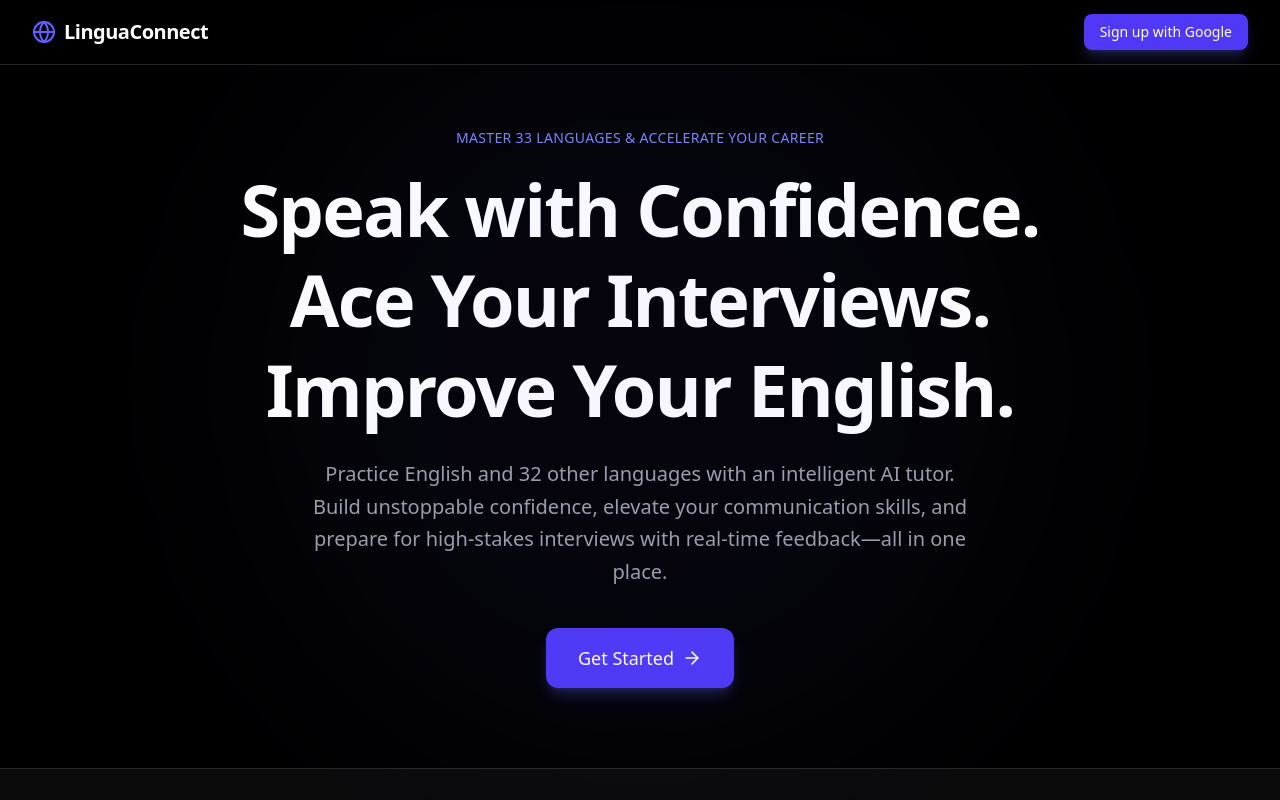
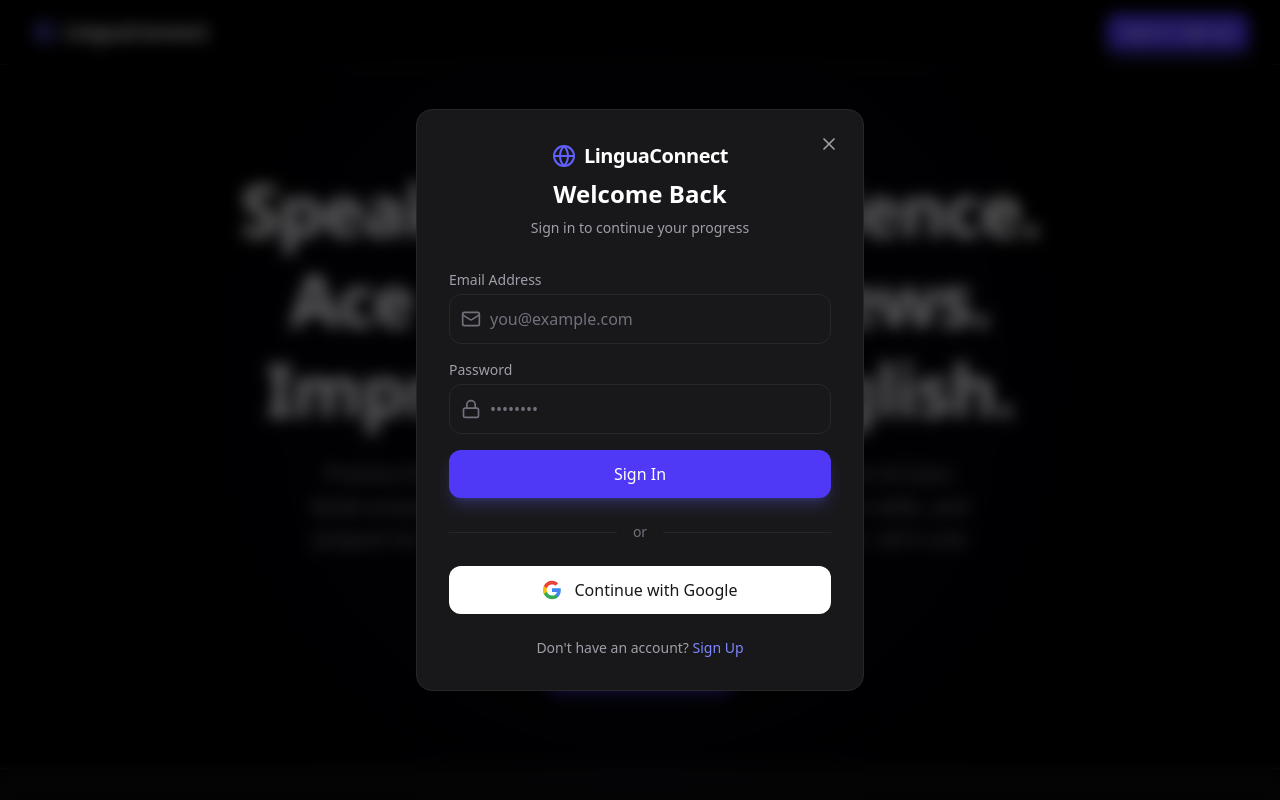
Before and after one commit to azadali201151-droid/Linguachat-, a React (Vite) app: page / in a window 1280 px wide. Both pictures are taken after a click on the button "Get Started". Shown: the top 800 px of the page. Built offline with nearby package versions, Linux system fonts and the light colour scheme; no server answers.

Commit message:
feat(auth): implement email and password authentication
Added email/password registration and login capabilities to the firebase service and integrated an authentication modal into the landing page.

```diff
--- a/src/LandingPage.tsx
+++ b/src/LandingPage.tsx
@@ -1,7 +1,7 @@
 import React, { useState } from 'react';
-import { motion } from 'motion/react';
-import { Globe, BookOpen, User, ArrowRight, MessageSquare, Briefcase, GraduationCap, AlertCircle, LayoutDashboard } from 'lucide-react';
-import { signInWithGoogle } from './lib/firebase';
+import { motion, AnimatePresence } from 'motion/react';
+import { Globe, BookOpen, User, ArrowRight, MessageSquare, Briefcase, GraduationCap, AlertCircle, LayoutDashboard, X, Mail, Lock } from 'lucide-react';
+import { signInWithGoogle, signInWithEmail, signUpWithEmail } from './lib/firebase';
 
 interface LandingPageProps {
   onSignIn?: () => void;
@@ -12,6 +12,13 @@
 
 export default function LandingPage({ onSignIn, user, onGoToApp, initialError }: LandingPageProps) {
   const [errorMsg, setErrorMsg] = useState<string | null>(initialError || null);
+  const [showAuthModal, setShowAuthModal] = useState(false);
+  const [isSignUp, setIsSignUp] = useState(false);
+
+  const [email, setEmail] = useState('');
+  const [password, setPassword] = useState('');
+  const [name, setName] = useState('');
+  const [isLoading, setIsLoading] = useState(false);
 
   React.useEffect(() => {
     if (initialError) {
@@ -19,12 +26,7 @@
     }
   }, [initialError]);
 
-  const handleAction = async () => {
-    if (user && onGoToApp) {
-      onGoToApp();
-      return;
-    }
-
+  const handleGoogleSignIn = async () => {
     try {
       setErrorMsg(null);
       await signInWithGoogle();
@@ -32,11 +34,38 @@
     } catch (error: any) {
       console.error(error);
       if (error?.code === 'auth/cancelled-popup-request' || error?.code === 'auth/popup-closed-by-user') {
-        // Ignored or handle gracefully
         setErrorMsg('Sign-in popup was closed before completing. Please try again.');
       } else {
         setErrorMsg(`Failed to sign in: ${error?.message || error?.code || 'Unknown Error'}`);
       }
+    }
+  };
+
+  const handleEmailAuth = async (e: React.FormEvent) => {
+    e.preventDefault();
+    setIsLoading(true);
+    setErrorMsg(null);
+    try {
+      if (isSignUp) {
+        await signUpWithEmail(email, password, name);
+      } else {
+        await signInWithEmail(email, password);
+      }
+      setShowAuthModal(false);
+      if (onSignIn) onSignIn();
+    } catch (error: any) {
+      console.error(error);
+      setErrorMsg(error?.message || 'Authentication failed. Please try again.');
+    } finally {
+      setIsLoading(false);
+    }
+  };
+
+  const handleAction = () => {
+    if (user && onGoToApp) {
+      onGoToApp();
+    } else {
+      setShowAuthModal(true);
     }
   };
 
@@ -60,7 +89,7 @@
                   Dashboard
                 </>
               ) : (
-                "Sign up with Google"
+                "Sign In / Sign Up"
               )}
             </button>
           </div>
@@ -221,6 +250,139 @@
       <footer className="py-8 border-t border-zinc-800 text-center text-zinc-500 text-sm">
         <p>&copy; {new Date().getFullYear()} LinguaConnect. All rights reserved.</p>
       </footer>
+
+      {/* Auth Modal */}
+      <AnimatePresence>
+        {showAuthModal && (
+          <div className="fixed inset-0 z-[100] flex items-center justify-center p-4 bg-black/60 backdrop-blur-sm">
+            <motion.div
+              initial={{ opacity: 0, scale: 0.95 }}
+              animate={{ opacity: 1, scale: 1 }}
+              exit={{ opacity: 0, scale: 0.95 }}
+              className="bg-[#18181b] border border-zinc-800 rounded-2xl p-6 md:p-8 w-full max-w-md relative shadow-2xl"
+            >
+              <button
+                onClick={() => setShowAuthModal(false)}
+                className="absolute top-4 right-4 text-zinc-400 hover:text-white transition-colors p-2"
+              >
+                <X className="w-5 h-5" />
+              </button>
+
+              <div className="text-center mb-8">
+                <div className="flex items-center justify-center gap-2 mb-2">
+                  <Globe className="w-6 h-6 text-indigo-500" />
+                  <span className="text-xl font-bold text-white tracking-tight">LinguaConnect</span>
+                </div>
+                <h3 className="text-2xl font-bold text-white mb-2">
+                  {isSignUp ? 'Create an Account' : 'Welcome Back'}
+                </h3>
+                <p className="text-zinc-400 text-sm">
+                  {isSignUp ? 'Sign up to start learning' : 'Sign in to continue your progress'}
+                </p>
+              </div>
+
+              <form onSubmit={handleEmailAuth} className="space-y-4">
+                {isSignUp && (
+                  <div>
+                    <label className="block text-sm font-medium text-zinc-400 mb-1">Full Name</label>
+                    <div className="relative">
+                      <div className="absolute inset-y-0 left-0 pl-3 flex items-center pointer-events-none text-zinc-500">
+                        <User className="w-5 h-5" />
+                      </div>
+                      <input
+                        type="text"
+                        value={name}
+                        onChange={(e) => setName(e.target.value)}
+                        className="w-full bg-zinc-900 border border-zinc-800 rounded-xl py-3 pl-10 pr-4 text-white placeholder-zinc-500 focus:outline-none focus:ring-2 focus:ring-indigo-500/50 focus:border-indigo-500 transition-all"
+                        placeholder="John Doe"
+                        required
+                      />
+                    </div>
+                  </div>
+                )}
+                <div>
+                  <label className="block text-sm font-medium text-zinc-400 mb-1">Email Address</label>
+                  <div className="relative">
+                    <div className="absolute inset-y-0 left-0 pl-3 flex items-center pointer-events-none text-zinc-500">
+                      <Mail className="w-5 h-5" />
+                    </div>
+                    <input
+                      type="email"
+                      value={email}
+                      onChange={(e) => setEmail(e.target.value)}
+                      className="w-full bg-zinc-900 border border-zinc-800 rounded-xl py-3 pl-10 pr-4 text-white placeholder-zinc-500 focus:outline-none focus:ring-2 focus:ring-indigo-500/50 focus:border-indigo-500 transition-all"
+                      placeholder="you@example.com"
+                      required
+                    />
+                  </div>
+                </div>
+                <div>
+                  <label className="block text-sm font-medium text-zinc-400 mb-1">Password</label>
+                  <div className="relative">
+                    <div className="absolute inset-y-0 left-0 pl-3 flex items-center pointer-events-none text-zinc-500">
+                      <Lock className="w-5 h-5" />
+                    </div>
+                    <input
+                      type="password"
+                      value={password}
+                      onChange={(e) => setPassword(e.target.value)}
+                      className="w-full bg-zinc-900 border border-zinc-800 rounded-xl py-3 pl-10 pr-4 text-white placeholder-zinc-500 focus:outline-none focus:ring-2 focus:ring-indigo-500/50 focus:border-indigo-500 transition-all"
+                      placeholder="••••••••"
+                      required
+                      minLength={6}
+                    />
+                  </div>
+                </div>
+
+                <button
+                  type="submit"
+                  disabled={isLoading}
+                  className="w-full py-3 px-4 bg-indigo-600 hover:bg-indigo-500 text-white rounded-xl font-medium transition-colors shadow-lg shadow-indigo-500/25 flex items-center justify-center disabled:opacity-70"
+                >
+                  {isLoading ? (
+                    <div className="w-5 h-5 border-2 border-white/30 border-t-white rounded-full animate-spin" />
+                  ) : (
+                    isSignUp ? 'Sign Up' : 'Sign In'
+                  )}
+                </button>
+              </form>
+
+              <div className="mt-6 flex items-center text-zinc-500">
+                <div className="flex-grow border-t border-zinc-800"></div>
+                <span className="px-4 text-sm">or</span>
+                <div className="flex-grow border-t border-zinc-800"></div>
+              </div>
+
+              <button
+                type="button"
+                onClick={handleGoogleSignIn}
+                className="mt-6 w-full py-3 px-4 bg-white hover:bg-zinc-100 text-zinc-900 rounded-xl font-medium transition-colors flex items-center justify-center gap-3"
+              >
+                <svg className="w-5 h-5" viewBox="0 0 24 24">
+                  <path d="M22.56 12.25c0-.78-.07-1.53-.2-2.25H12v4.26h5.92c-.26 1.37-1.04 2.53-2.21 3.31v2.77h3.57c2.08-1.92 3.28-4.74 3.28-8.09z" fill="#4285F4"/>
+                  <path d="M12 23c2.97 0 5.46-.98 7.28-2.66l-3.57-2.77c-.98.66-2.23 1.06-3.71 1.06-2.86 0-5.29-1.93-6.16-4.53H2.18v2.84C3.99 20.53 7.7 23 12 23z" fill="#34A853"/>
+                  <path d="M5.84 14.09c-.22-.66-.35-1.36-.35-2.09s.13-1.43.35-2.09V7.07H2.18C1.43 8.55 1 10.22 1 12s.43 3.45 1.18 4.93l2.85-2.22.81-.62z" fill="#FBBC05"/>
+                  <path d="M12 5.38c1.62 0 3.06.56 4.21 1.64l3.15-3.15C17.45 2.09 14.97 1 12 1 7.7 1 3.99 3.47 2.18 7.07l3.66 2.84c.87-2.6 3.3-4.53 6.16-4.53z" fill="#EA4335"/>
+                </svg>
+                Continue with Google
+              </button>
+
+              <div className="mt-6 text-center text-sm text-zinc-400">
+                {isSignUp ? 'Already have an account?' : "Don't have an account?"}{' '}
+                <button
+                  onClick={() => {
+                    setIsSignUp(!isSignUp);
+                    setErrorMsg(null);
+                  }}
+                  className="text-indigo-400 hover:text-indigo-300 font-medium transition-colors"
+                >
+                  {isSignUp ? 'Sign In' : 'Sign Up'}
+                </button>
+              </div>
+            </motion.div>
+          </div>
+        )}
+      </AnimatePresence>
     </div>
   );
 }
--- a/src/lib/firebase.ts
+++ b/src/lib/firebase.ts
@@ -1,5 +1,5 @@
 import { initializeApp, getApps } from "firebase/app";
-import { getAuth, GoogleAuthProvider, signInWithPopup, signOut } from "firebase/auth";
+import { getAuth, GoogleAuthProvider, signInWithPopup, signOut, createUserWithEmailAndPassword, signInWithEmailAndPassword, updateProfile } from "firebase/auth";
 import { getFirestore } from "firebase/firestore";
 
 const firebaseConfig = {
@@ -28,6 +28,31 @@
   }
 };
 
+export const signUpWithEmail = async (email: string, password: string, name: string) => {
+  try {
+    const userCredential = await createUserWithEmailAndPassword(auth, email, password);
+    await updateProfile(userCredential.user, { displayName: name });
+    return userCredential.user;
+  } catch (error: any) {
+    console.error("Error signing up with email", error);
+    throw error;
+  }
+};
+
+export const signInWithEmail = async (email: string, password?: string) => {
+  try {
+    if (password) {
+      const userCredential = await signInWithEmailAndPassword(auth, email, password);
+      return userCredential.user;
+    } else {
+      throw new Error("Password is required for login");
+    }
+  } catch (error: any) {
+    console.error("Error signing in with email", error);
+    throw error;
+  }
+};
+
 export const logout = async () => {
   try {
     await signOut(auth);
```
